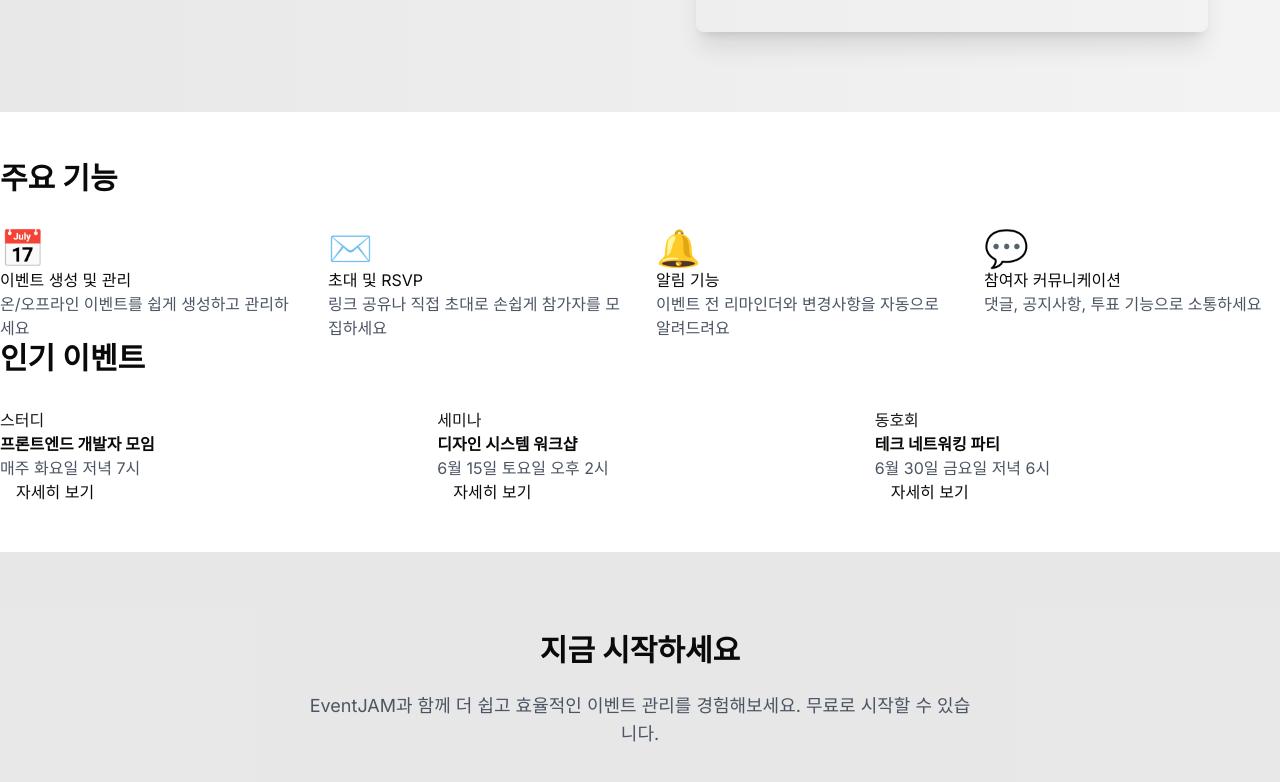
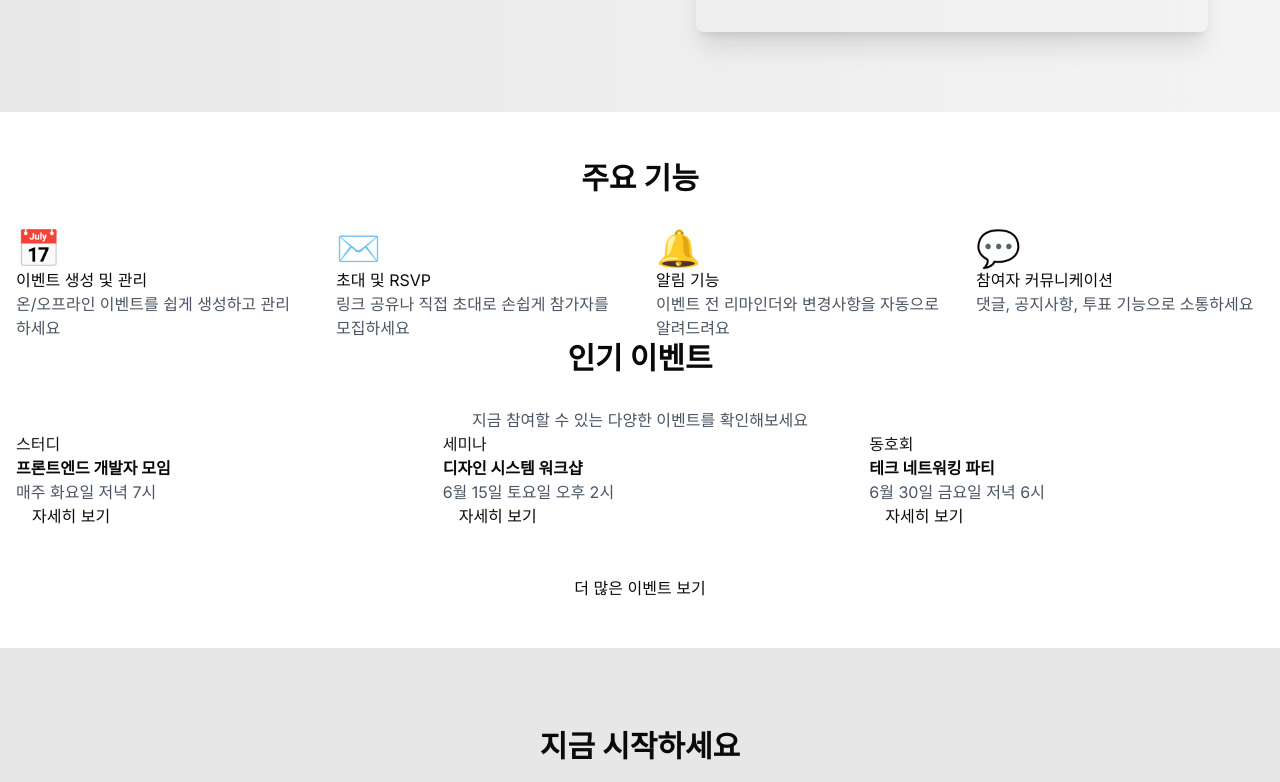
Before and after one commit to yoo94/jam-event-platform-web, a Next.js app: page / in a window 1280 px wide. Shown: the part 408-1190 px from the top of the page. Built offline with nearby package versions, Linux system fonts and the light colour scheme.

Commit message:
feat: 메인 디자인 1차 수정

```diff
--- a/src/app/components/FeatureSection.tsx
+++ b/src/app/components/FeatureSection.tsx
@@ -1,6 +1,6 @@
 import { features } from '@/mock/main';
 import { FeatureCard } from '@/widgets/components/card/FeatureCard';
-import { Section } from '@/widgets/components/Section';
+import { Section } from '@/widgets/components/shared/Section';
 
 export function FeatureSection() {
   return (
--- a/src/app/components/PopularEventsSection.tsx
+++ b/src/app/components/PopularEventsSection.tsx
@@ -1,6 +1,9 @@
+import Link from 'next/link';
+
 import { popularEvents } from '@/mock/main';
 import { EventCard } from '@/widgets/components/card/EventCard';
-import { Section } from '@/widgets/components/Section';
+import { Section } from '@/widgets/components/shared/Section';
+import { Button } from '@/widgets/components/ui/button';
 
 interface PopularEventsSectionProps {
   limit?: number;
@@ -10,7 +13,7 @@ export function PopularEventsSection({ limit }: PopularEventsSectionProps) {
   const eventsToDisplay = limit ? popularEvents.slice(0, limit) : popularEvents;
 
   return (
-    <Section title="인기 이벤트">
+    <Section title="인기 이벤트" description="지금 참여할 수 있는 다양한 이벤트를 확인해보세요">
       <div className="grid grid-cols-1 md:grid-cols-3 gap-8">
         {eventsToDisplay.map((event, index) => (
           <EventCard
@@ -23,6 +26,11 @@ export function PopularEventsSection({ limit }: PopularEventsSectionProps) {
           />
         ))}
       </div>
+      <div className="text-center mt-12">
+        <Button variant="outline" asChild>
+          <Link href="/events">더 많은 이벤트 보기</Link>
+        </Button>
+      </div>
     </Section>
   );
 }
--- a/src/app/layout.tsx
+++ b/src/app/layout.tsx
@@ -3,8 +3,8 @@ import './globals.css';
 import type { Metadata } from 'next';
 import { Inter } from 'next/font/google';
 
-import Footer from '@/widgets/components/Footer';
-import Header from '@/widgets/components/Header';
+import Footer from '@/widgets/components/shared/Footer';
+import Header from '@/widgets/components/shared/Header';
 
 const inter = Inter({ subsets: ['latin'] });
 
--- a/src/widgets/components/Section.tsx
+++ /dev/null
@@ -1,17 +0,0 @@
-import React from 'react';
-
-import { cn } from '@/lib/utils';
-
-interface SectionProps extends React.HTMLAttributes<HTMLDivElement> {
-  title: string;
-  children: React.ReactNode;
-}
-
-export function Section({ title, children, className, ...props }: SectionProps) {
-  return (
-    <section className={cn('mb-16', className)} {...props}>
-      <h2 className="text-3xl font-bold mb-8">{title}</h2>
-      {children}
-    </section>
-  );
-}
--- /dev/null
+++ b/src/widgets/components/shared/Section.tsx
@@ -0,0 +1,19 @@
+import { ReactNode } from 'react';
+
+interface SectionProps {
+  title: string;
+  description?: string;
+  children: ReactNode;
+}
+
+export function Section({ title, description, children }: SectionProps) {
+  return (
+    <div className="container mx-auto px-4">
+      <div className="text-center mb-16">
+        <h2 className="text-3xl font-bold mb-8">{title}</h2>
+        {description && <p className="text-gray-600 max-w-2xl mx-auto">{description}</p>}
+      </div>
+      {children}
+    </div>
+  );
+}
--- a/src/widgets/components/ui/card.tsx
+++ b/src/widgets/components/ui/card.tsx
@@ -6,7 +6,10 @@ const Card = React.forwardRef<HTMLDivElement, React.HTMLAttributes<HTMLDivElemen
   ({ className, ...props }, ref) => (
     <div
       ref={ref}
-      className={cn('rounded-xl border bg-card text-card-foreground shadow', className)}
+      className={cn(
+        'rounded-lg border bg-white shadow-sm hover:shadow-md transition-shadow overflow-hidden',
+        className
+      )}
       {...props}
     />
   )
```
Also changed, not shown: src/widgets/components/shared/Footer.tsx (renamed from src/widgets/components/footer.tsx), src/widgets/components/shared/Header.tsx (renamed from src/widgets/components/header.tsx).
